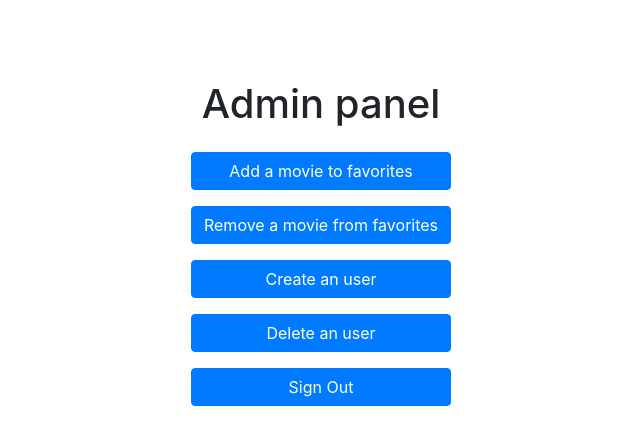
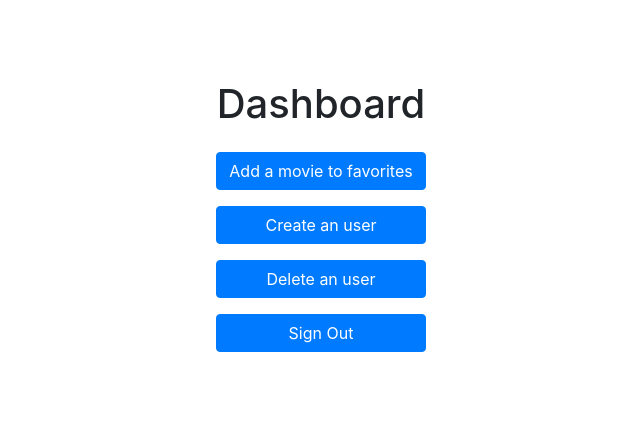
Before and after one commit to 5D-ICW/videotheek, a Flask app: page /panel in a window 1280 px wide. Shown: the part 24-469 px from the top of the page, without its empty margins (319-959 px from the left). Run offline with Flask 3, Linux system fonts and the light colour scheme; the visitor is signed in with stand-in values (Sample User, id 1); style sheets or scripts are compiled from the project's sources; some libraries are stand-ins or nearby versions.

Commit message:
Fix role management

```diff
--- a/app.py
+++ b/app.py
@@ -19,7 +19,8 @@ def inject_signed_in():
     signed_in = False
     if "user_id" in session:
         signed_in = True
-    return dict(signedIn=signed_in)
+
+    return dict(signedIn=signed_in, rol=session.get("rol", "CLIENT"))
 
 @app.route('/')
 def home():
@@ -60,9 +61,12 @@ def signin():
 
         if user and check_password_hash(user[0], password):
             session["user_id"] = user[1]
-            session["rol"] = rol[0]
-            if session["rol"] == "ADMIN":
-                return redirect(url_for("panel"))
+            if rol:
+                session["rol"] = rol[0]
+                if session["rol"] == "ADMIN":
+                    return redirect(url_for("panel"))
+            else:
+                session['rol'] = "CLIENT"
             return redirect(url_for("fav"))
         else:
             abort(401)
@@ -81,6 +85,9 @@ def panel():
 @app.route('/panel/create', methods=['GET', 'POST'])
 def create_user():
     if "user_id" not in session:
+        abort(401)
+
+    if session["rol"] != "ADMIN":
         abort(401)
 
     if request.method == 'POST':
@@ -107,18 +114,19 @@ def delete_user():
     if "user_id" not in session:
         abort(401)
 
+    if session["rol"] != "ADMIN":
+        abort(401)
+
     if request.method == 'POST':
-        username = request.form['username']
-        if username == "admin":
-            abort(500)
+        email = request.form['email']
 
         conn = get_db_connection()
-        user = conn.execute('SELECT * FROM klanten WHERE username = ?', [username]).fetchone()
+        user = conn.execute('SELECT * FROM klanten WHERE email = ?', [email]).fetchone()
         if not user:
             # TODO: Show error message
             return abort(500)
 
-        conn.execute('DELETE FROM klanten WHERE username = ?;', [username])
+        conn.execute('DELETE FROM klanten WHERE email = ?;', [email])
         conn.commit()
         conn.close()
         return redirect(url_for('panel'))
@@ -149,27 +157,6 @@ def add_movie():
 
     return render_template('add-movie.html')
 
-@app.route('/panel/remove', methods=['GET', 'POST'])
-def remove_movie():
-    if "user_id" not in session:
-        abort(401)
-
-    if request.method == 'POST':
-        title = request.form['title']
-
-        conn = get_db_connection()
-        user = conn.execute('SELECT * FROM films WHERE titel = ?', [title]).fetchone()
-        if not user:
-            # TODO: Show error message
-            return abort(500)
-
-        conn.execute('DELETE FROM films WHERE titel = ?;', [title])
-        conn.commit()
-        conn.close()
-        return redirect(url_for('panel'))
-
-    return render_template('remove-movie.html')
-
 @app.route("/signout")
 def sign_out():
     session.pop("user_id", None)  # Remove user session
--- a/templates/delete-user.html
+++ b/templates/delete-user.html
@@ -5,7 +5,7 @@
         <h1>Delete an user</h1>
         <form action="{{ url_for('delete_user') }}" method="post" class="flex flex-col w-1/5">
             <label>
-                <input type="text" name="username" placeholder="Username" required class="border p-2 rounded-2xl">
+                <input type="email" name="email" placeholder="Email" required class="border p-2 rounded-2xl">
             </label>
             <input type="submit" value="Delete user" class="mt-1">
         </form>
--- a/templates/panel.html
+++ b/templates/panel.html
@@ -2,12 +2,13 @@
 
 {% block content %}
     <div class="flex flex-col justify-center text-center items-center justify-items-center gap-4 sm:p-20">
-        <h1>Admin panel</h1>
+        <h1>Dashboard</h1>
         <div class="flex flex-col gap-4">
             <a href="{{ url_for('add_movie') }}" class="btn btn-primary">Add a movie to favorites</a>
-            <a href="{{ url_for('remove_movie') }}" class="btn btn-primary">Remove a movie from favorites</a>
-            <a href="{{ url_for('create_user') }}" class="btn btn-primary">Create an user</a>
-            <a href="{{ url_for('delete_user') }}" class="btn btn-primary">Delete an user</a>
+            {% if rol == "ADMIN" %}
+                <a href="{{ url_for('create_user') }}" class="btn btn-primary">Create an user</a>
+                <a href="{{ url_for('delete_user') }}" class="btn btn-primary">Delete an user</a>
+            {% endif %}
             <a href="{{ url_for('sign_out') }}" class="btn btn-primary">Sign Out</a>
         </div>
     </div>
```
Also changed, not shown: templates/remove-movie.html (deleted, +0 -13 lines), identifier.sqlite.
